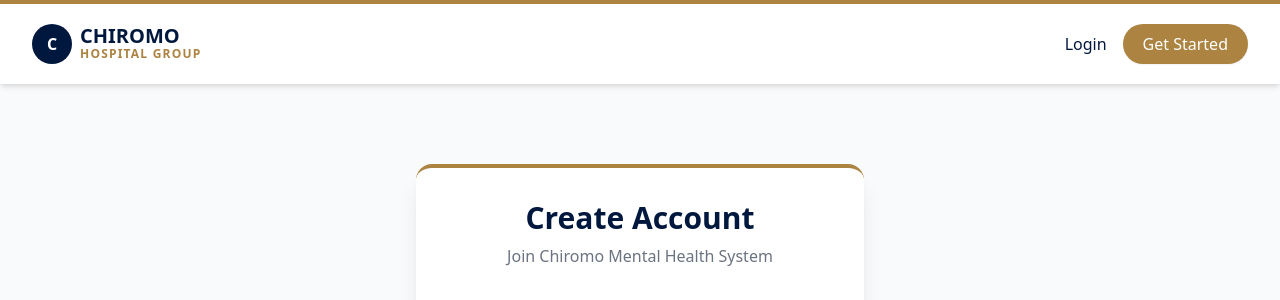
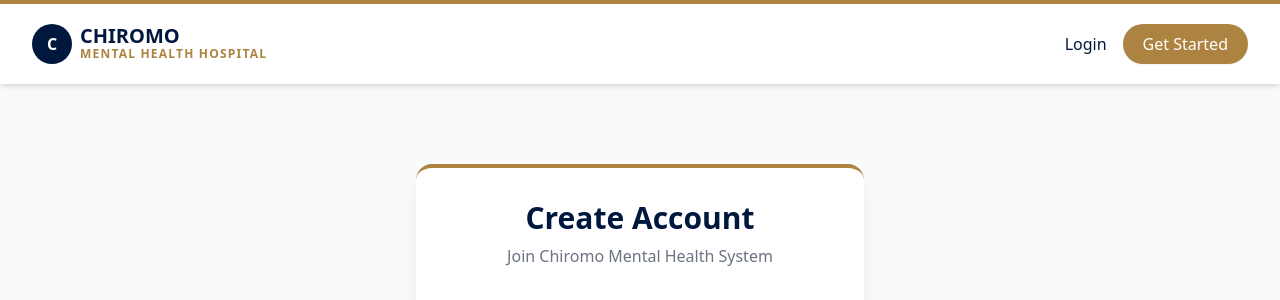
Before and after one commit to Flora72/CMHS, a Django app: page /register/ in a window 1280 px wide. Shown: the top 300 px of the page. Run offline with Django 5.2, Linux system fonts and the light colour scheme; some libraries are stand-ins or nearby versions.

```diff
--- a/templates/base.html
+++ b/templates/base.html
@@ -33,10 +33,11 @@
                     <div class="w-10 h-10 bg-chiromo-navy rounded-full flex items-center justify-center text-white font-bold">C</div>
                     <div class="flex flex-col">
                         <span class="text-chiromo-navy font-bold text-xl leading-none">CHIROMO</span>
-                            <span class="text-chiromo-gold text-xs font-semibold tracking-widest uppercase">Hospital Group</span>
+                        <span class="text-chiromo-gold text-xs font-semibold tracking-widest uppercase">Mental Health Hospital</span>
                     </div>
                 </a>
             </div>
+
                 <div class="flex items-center gap-4">
                     <a href="/login/" class="text-chiromo-navy hover:text-chiromo-gold font-medium transition">Login</a>
                     <a href="/register/" class="bg-chiromo-gold hover:bg-yellow-600 text-white px-5 py-2 rounded-full font-medium transition shadow-sm">
```
Lines whose indentation alone changed are shown as unchanged.
